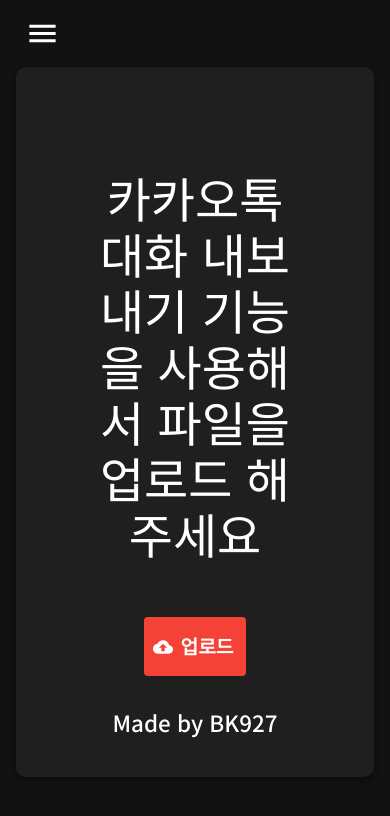
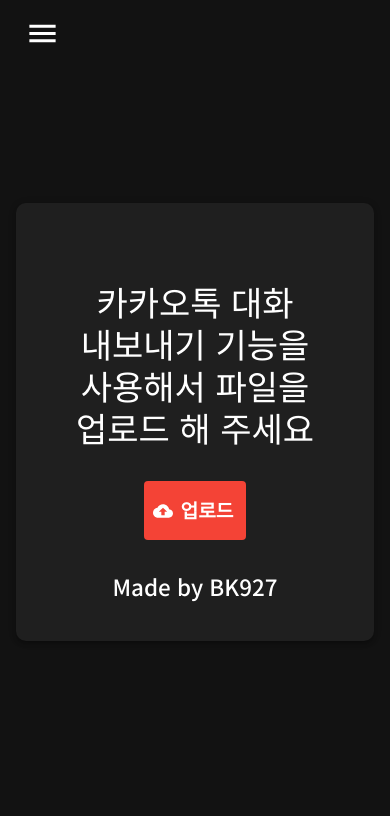
Before and after one commit to BK927/bk927.github.io, a React (Create React App) app: page /kakao-analyser in a window 390 px wide. Shown: the top 816 px of the page. Built offline with nearby package versions, Linux system fonts and the light colour scheme.

Commit message:
fix: improve ButtonToAction mobile readability

```diff
--- a/src/asset/style/style.js
+++ b/src/asset/style/style.js
@@ -8,28 +8,6 @@
     marginRight: "auto",
     "&&": {
       display: "block",
-    },
-  },
-  btaBox: {
-    textAlign: "center",
-    width: "100%",
-    display: "flex",
-    justifyContent: "center",
-    flexDirection: "column",
-    height: "auto",
-    margin: "30px auto 30px auto",
-    overflow: "auto",
-    "& > .MuiTypography-root": {
-      margin: theme.spacing(7),
-    },
-    "& > .MuiButton-root": {
-      display: "flex",
-      textAlign: "center",
-      alignItems: "center",
-      margin: "0 auto",
-      borderRadius: "0.25em",
-      fontSize: "1.5rem",
-      transition: "all 0.3s ease-out",
     },
   },
   contentBox: {
@@ -66,15 +44,6 @@
     "& > div > h4": {
       display: "block",
       marginBottom: "15px",
-    },
-  },
-  uploadButton: {
-    "&&": {
-      backgroundColor: theme.palette.primary.main,
-      color: theme.palette.text.primary,
-      padding: theme.spacing(1.6),
-      fontWeight: "600",
-      fontSize: "1.2rem",
     },
   },
   cardTitle: {
--- a/src/components/ButtonToAction.js
+++ b/src/components/ButtonToAction.js
@@ -1,16 +1,54 @@
+import { Box } from "@material-ui/core";
+import Button from "@material-ui/core/Button";
+import PropTypes from "prop-types";
 import React from "react";
-import Button from "@material-ui/core/Button";
-import { Box } from "@material-ui/core";
 import Typography from "@material-ui/core/Typography";
-import useStyles from "asset/style/style";
-import PropTypes from "prop-types";
+import { makeStyles } from "@material-ui/core/styles";
+
+const useStyles = makeStyles((theme) => ({
+  root: {
+    textAlign: "center",
+    width: "100%",
+    display: "flex",
+    justifyContent: "center",
+    flexDirection: "column",
+    height: "auto",
+    margin: "30px auto 30px auto",
+    overflow: "auto",
+    "& > .MuiTypography-root": {
+      margin: theme.spacing(4),
+    },
+    "& > .MuiButton-root": {
+      display: "flex",
+      textAlign: "center",
+      alignItems: "center",
+      margin: "0 auto",
+      borderRadius: "0.25em",
+      fontSize: "1.5rem",
+      transition: "all 0.3s ease-out",
+    },
+  },
+  title:{
+    wordBreak:"keep-all",
+  },
+  button: {
+    "&&": {
+      backgroundColor: theme.palette.primary.main,
+      color: theme.palette.text.primary,
+      padding: theme.spacing(1.6),
+      fontWeight: "600",
+      fontSize: "1.2rem",
+    },
+  },
+}));
+
 
 function ButtonToAction({ title, buttonText, startIcon, inputType, onChange, onClick }) {
   const classes = useStyles();
 
   return (
-    <Box className={classes.btaBox}>
-      <Typography variant="h3">{title}</Typography>
+    <Box className={classes.root}>
+      <Typography className={classes.title} variant="h4">{title}</Typography>
       <Box>
         <input
           accept=".txt"
@@ -21,7 +59,7 @@
           onClick={onClick}
         />
         <label htmlFor="bta-button">
-          <Button startIcon={startIcon} className={classes.uploadButton} component="span">
+          <Button startIcon={startIcon} className={classes.button} component="span">
             {buttonText}
           </Button>
         </label>
```
